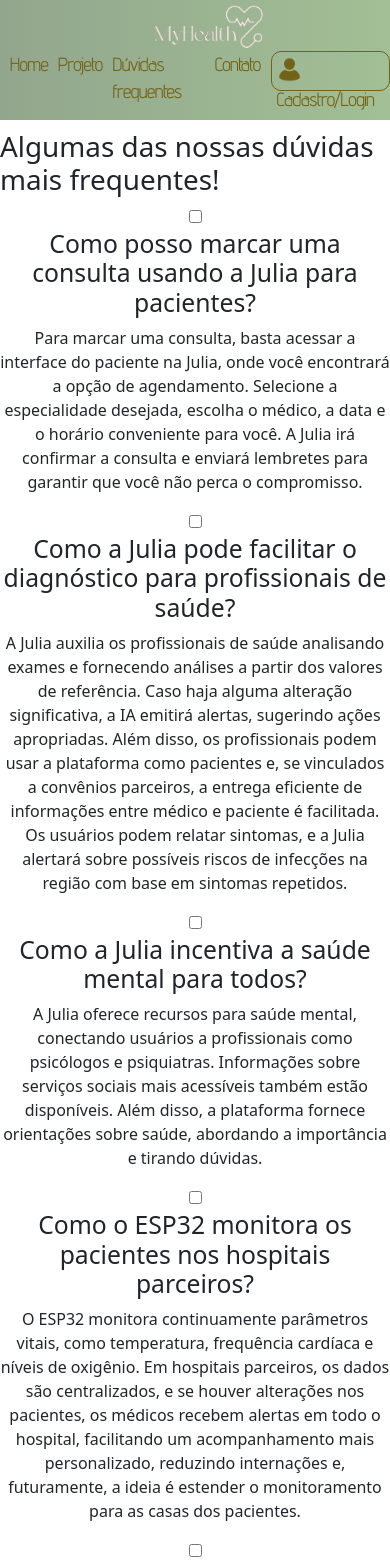
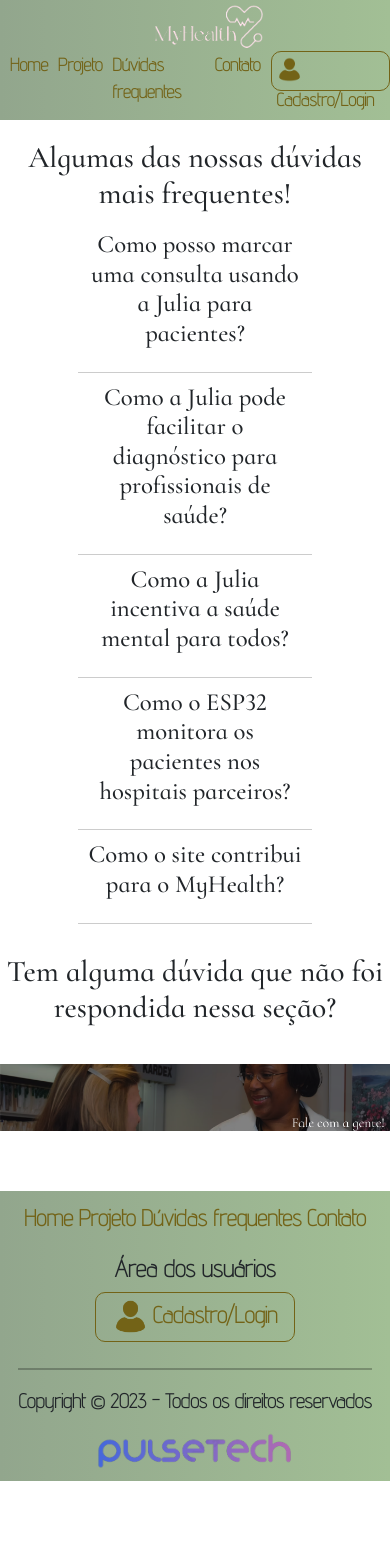
Before and after one commit to letyresina/GS2sem-Site, a React (Vite) app: page /Duvidas in a window 390 px wide. Shown: the top 1566 px of the page. After the commit the page ends 1481 px from the top, so only its background shows below. Built offline with nearby package versions, Linux system fonts and the light colour scheme; a web font is replaced by a local one.

Commit message:
responsividade celular em duvidas frequentes

```diff
--- a/src/App.scss
+++ b/src/App.scss
@@ -1221,4 +1221,58 @@
             }
         }
     }
+
+    /* Conteúdo dúvidas frequentes */
+    .conteudoDuvidas{
+        font-family: $fonte-geral;
+        padding-top:10px;
+        padding-bottom: 10px;
+        h1{
+            font-size: 30px;
+            text-align: center;
+        }
+
+        p{
+            font-size: 15px;
+            text-align: center;
+        }
+
+        .duvidasFrequentes{
+            border-bottom: 1px solid #ccc;
+            padding: 10px;
+            width: 60%;
+        }
+
+        .duvidasFrequentes input,
+        .duvidasFrequentes .resposta{
+            display: none;
+            text-align: center;
+        }
+
+        label {
+            display: inline-block;
+            font-weight: bold;
+            margin-bottom: 5px;
+            width: 100%;
+            font-family: $fonte-geral;
+            text-align: center;
+            font-size: 15px;
+        }
+
+        input{
+            height: 30px;
+        }
+
+        .duvidasFrequentes input:checked~.resposta {
+            display: block;
+        }
+
+        .botaoContato{
+            padding-top:30px;
+            padding-bottom: 30px;
+            img{
+                padding-top:30px;
+            }
+        }
+    }
 }
```
